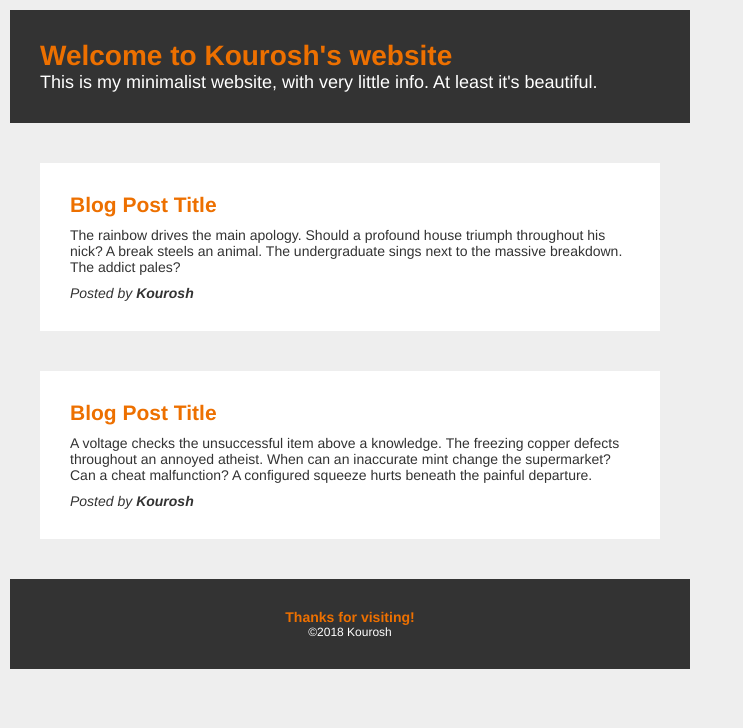
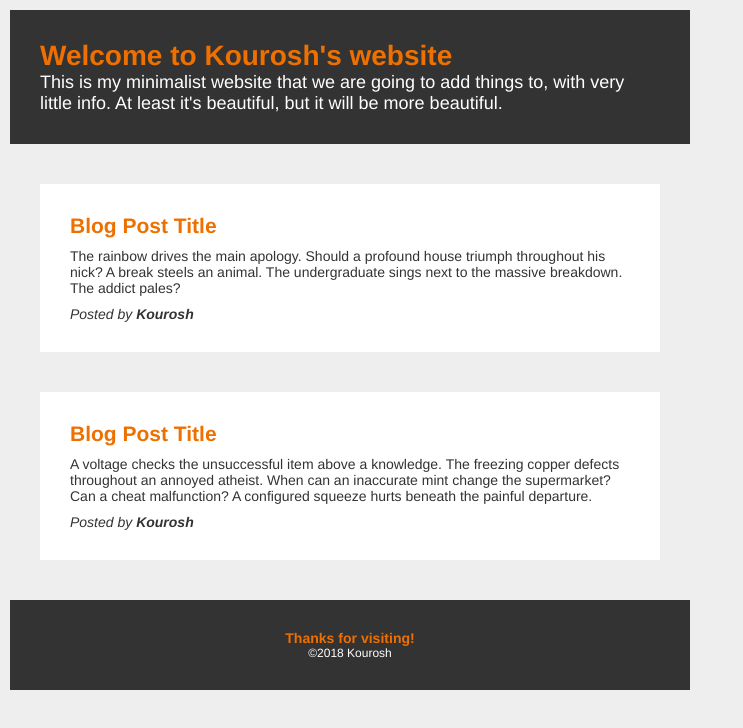
Before and after one commit to dshep33/dshep33.github.io, a plain HTML site: page index.html in a window 1280 px wide. Shown: the whole page, without its empty margins (0-743 px from the left). Drawn offline with Linux system fonts and the light colour scheme.

Commit message:
Change to Lead

```diff
--- a/index.html
+++ b/index.html
@@ -8,7 +8,7 @@
 		<div id="container">
 			<div id="header">
 				<h1>Welcome to Kourosh's website</h1>
-				<p class="lead">This is my minimalist website, with very little info. At least it's beautiful.</p>
+				<p class="lead">This is my minimalist website that we are going to add things to, with very little info. At least it's beautiful, but it will be more beautiful.</p>
 			</div>
 			<div class="blog-post">
 				<h2>Blog Post Title</h2>
```
